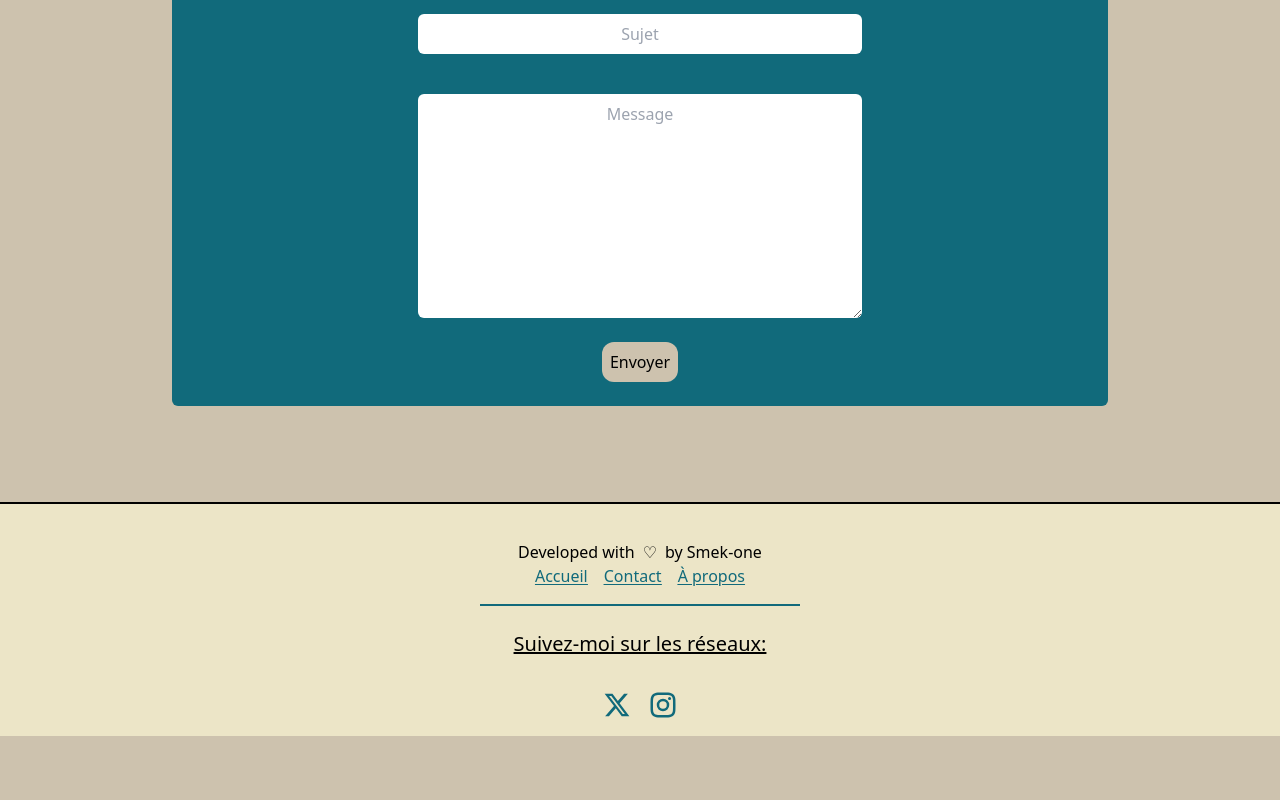
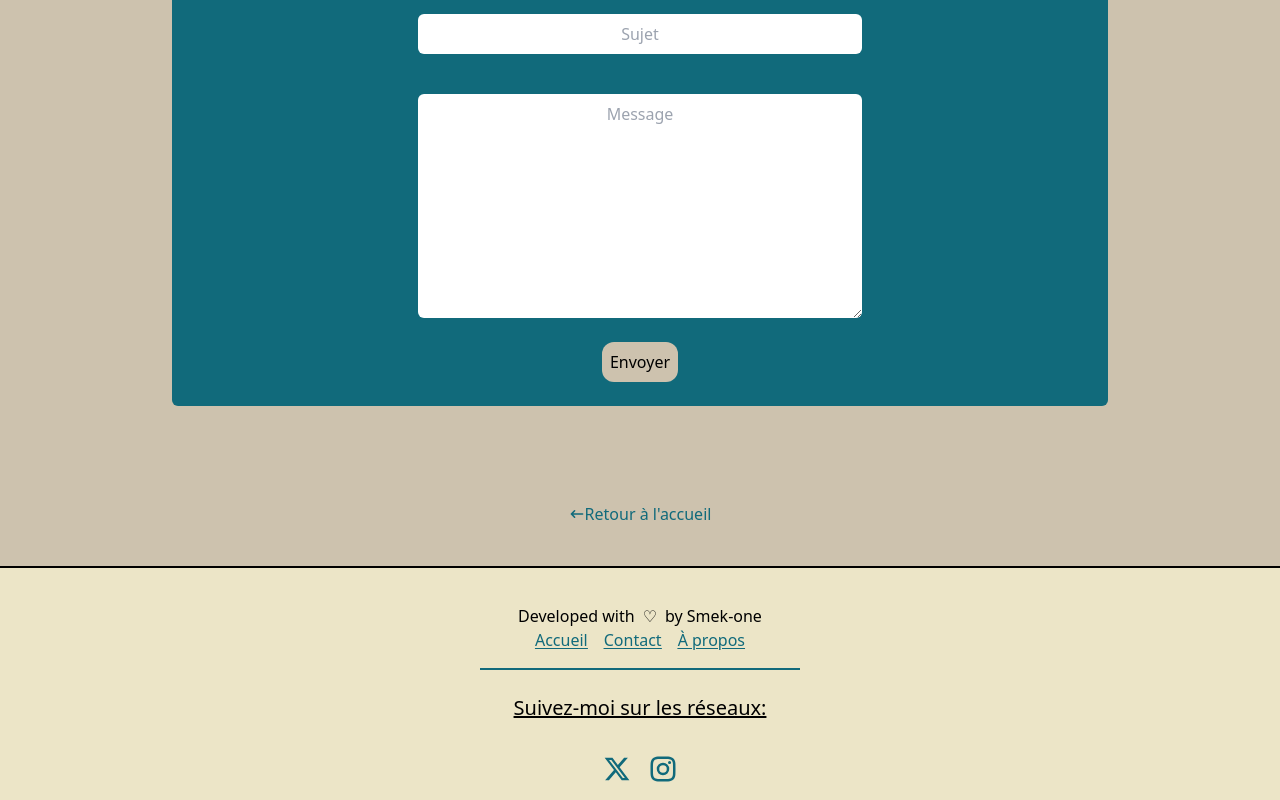
Before and after one commit to Smek-one/smekoneBlog, a Next.js app: page /contact in a window 1280 px wide. Shown: the part 438-1238 px from the top of the page. Before the commit the page ends 1174 px from the top, so only its background shows below. Built offline with nearby package versions, Linux system fonts and the light colour scheme.

Commit message:
adding keys

```diff
--- a/app/contact/page.tsx
+++ b/app/contact/page.tsx
@@ -1,8 +1,10 @@
 "use client";
 
+import 'dotenv/config';
 import React, { useRef } from "react";
 import emailjs from "@emailjs/browser";
 import Link from "next/link";
+import { HiArrowNarrowLeft } from "react-icons/hi";
 
 
 export default function Contact(){
@@ -69,6 +71,10 @@ export default function Contact(){
 
           </form>
       </section>
+      <div className="flex justify-center items-center text-cianOscuro mt-6 pb-6">
+                <HiArrowNarrowLeft />
+            <Link href="/">Retour à l'accueil</Link>
+            </div>
       </div>
 
     )
--- a/next.config.js
+++ b/next.config.js
@@ -10,6 +10,5 @@ const nextConfig = {
 module.exports = nextConfig,{
    env: {
   SERVER: process.env.SERVER,
-},
-nextConfig,
+}
 };
--- a/package.json
+++ b/package.json
@@ -15,6 +15,7 @@
     "@types/node": "18.11.9",
     "@types/react": "18.0.25",
     "@types/react-dom": "18.0.9",
+    "dotenv": "^16.3.1",
     "gray-matter": "^4.0.3",
     "markdown-to-jsx": "^7.1.7",
     "next": "13.0.5",
```
Also changed, not shown: 2 other files (tests, documents, lock files or other folders).
